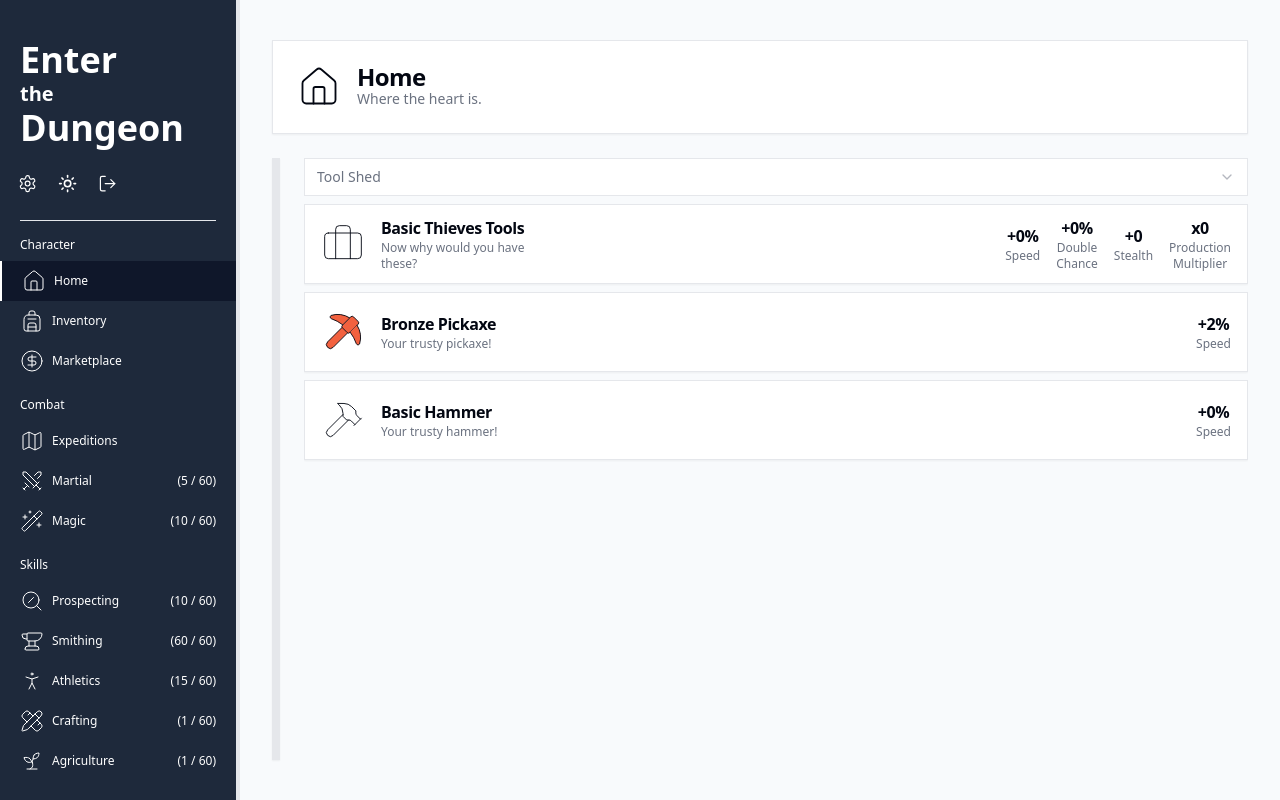
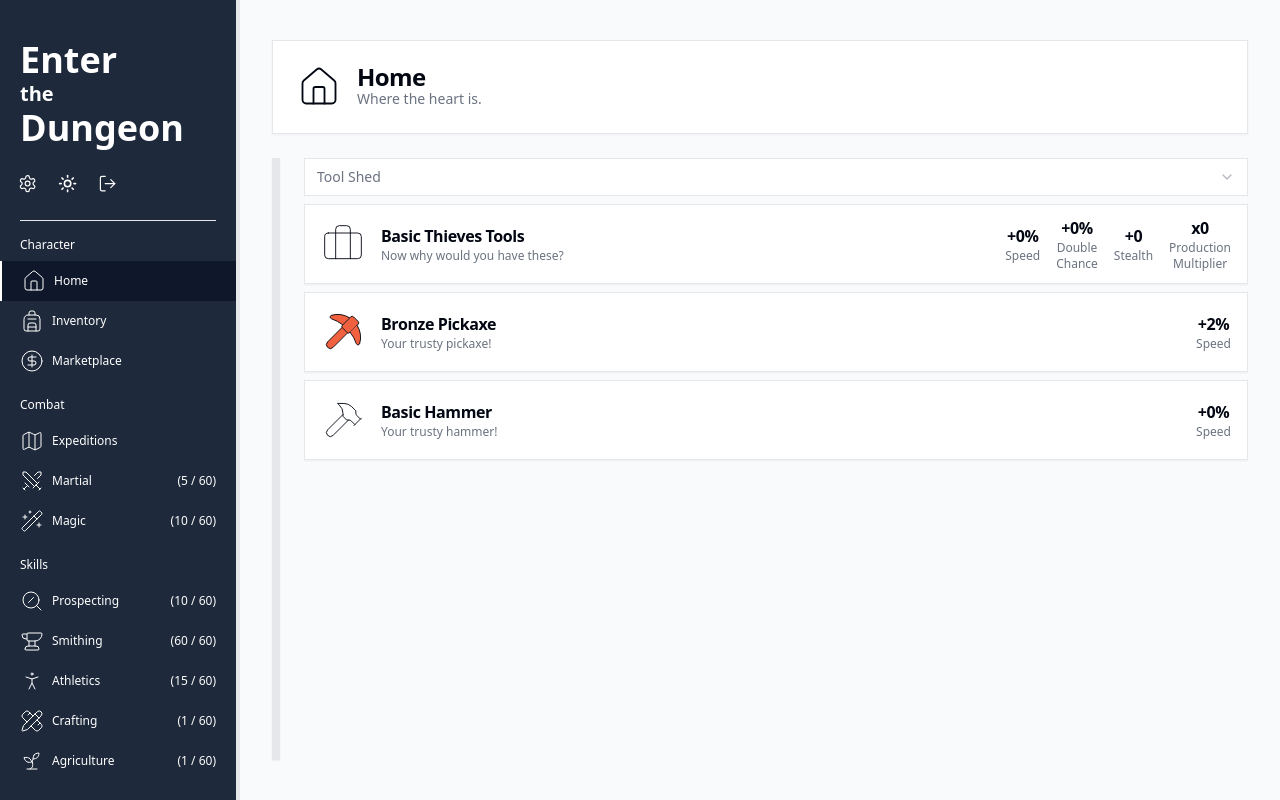
Before and after one commit to r-bakes/enter-the-dungeon, a Next.js app: page / in a window 1280 px wide. Built offline with nearby package versions, Linux system fonts and the light colour scheme.

Commit message:
[chore] mild ui refactoring

```diff
--- a/features/town/homeMenu/components/upgradeCard.tsx
+++ b/features/town/homeMenu/components/upgradeCard.tsx
@@ -23,7 +23,7 @@ export default function UpgradeCard({
         <div className="flex h-full">
           <div className="flex h-full w-60 items-center gap-4">
             {renderIcon(upgrade.icon, 44, { ...upgrade.iconStyle })}
-            <div className="flex h-full flex-col justify-center">
+            <div className="flex h-full min-w-max flex-col justify-center">
               <CardTitle className="text-base">{upgrade.name}</CardTitle>
               <CardDescription className="p-0 text-left text-xs">
                 {upgrade.description}
--- a/features/town/marketplaceMenu/components/upgradesStoreMenu.tsx
+++ b/features/town/marketplaceMenu/components/upgradesStoreMenu.tsx
@@ -80,10 +80,10 @@ export default function UpgradesStoreMenu({
                   key={type}
                   className="flex h-full items-center justify-center gap-1"
                 >
-                  <Label className="text-sm font-medium">
+                  <Label className="text-xs">
                     {formatModifier(value, type)}
                   </Label>
-                  <Label className="text-sm font-normal text-muted-foreground">
+                  <Label className="text-xs font-normal text-muted-foreground">
                     {formatCapitalCase(type)}
                   </Label>
                 </div>
--- a/features/town/skillMenu/components/tasksMenu/taskButton.tsx
+++ b/features/town/skillMenu/components/tasksMenu/taskButton.tsx
@@ -45,7 +45,7 @@ export default function TaskButton({
                 seconds
               </Label>
             </div>
-            <div className="flex w-full gap-1">
+            <div className="flex w-28 gap-1">
               <Label className="text-xs">
                 {applyExperienceModifier(task.id)}
               </Label>
```
